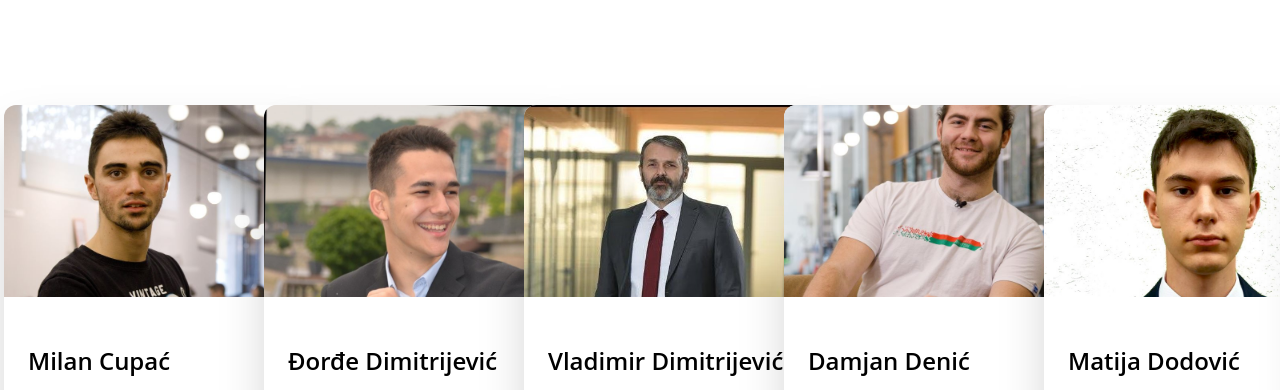
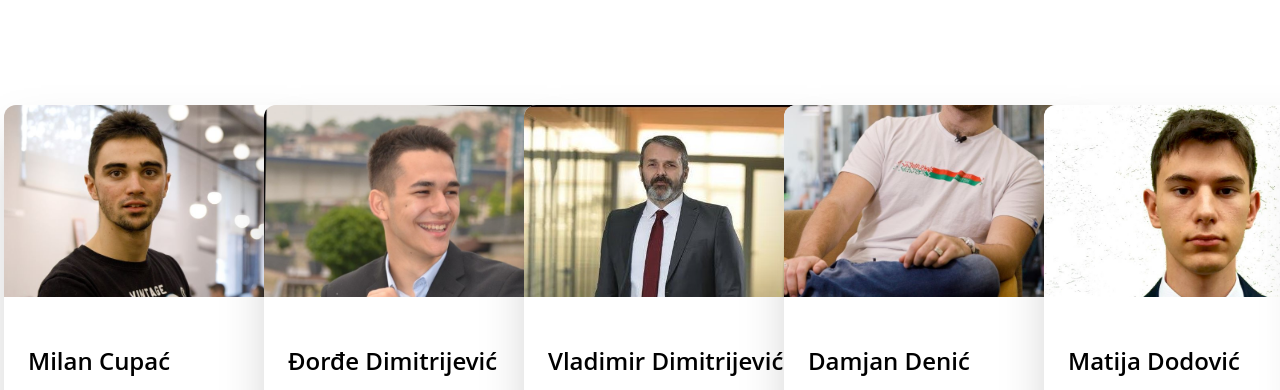
Before and after one commit to milanisvet/redtech-website, a website built with webpack: page src/index.html in a window 1280 px wide. Shown: the part 2140-2530 px from the top of the page. Built offline with nearby package versions, Linux system fonts and the light colour scheme.

```diff
--- a/src/index.html
+++ b/src/index.html
@@ -515,7 +515,7 @@
                 >
                   <img
                     class="
-                      object-cover object-center
+                      object-cover object-bottom
                       w-full
                       rounded-t-xl
                       md:h-48
```
